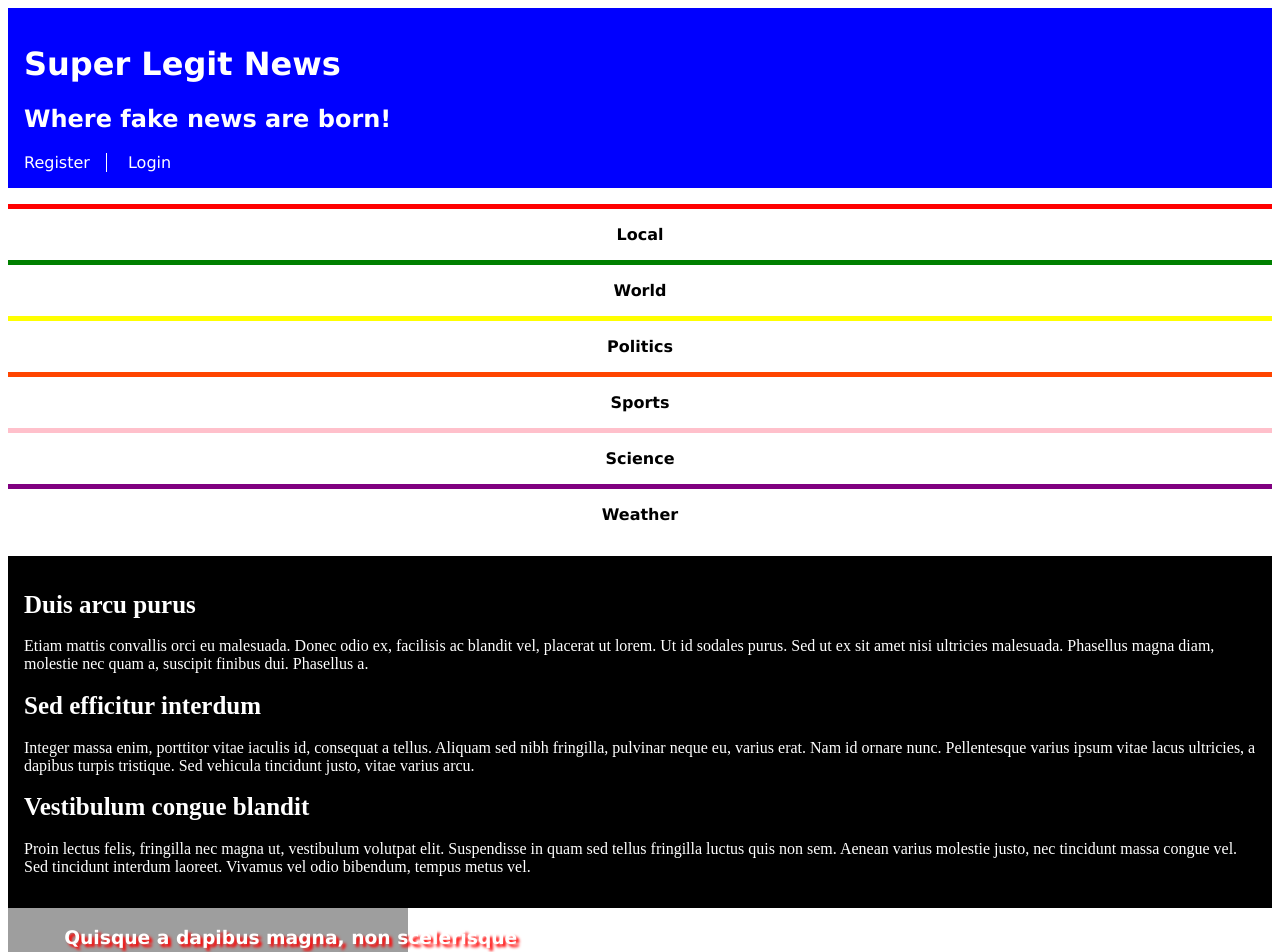
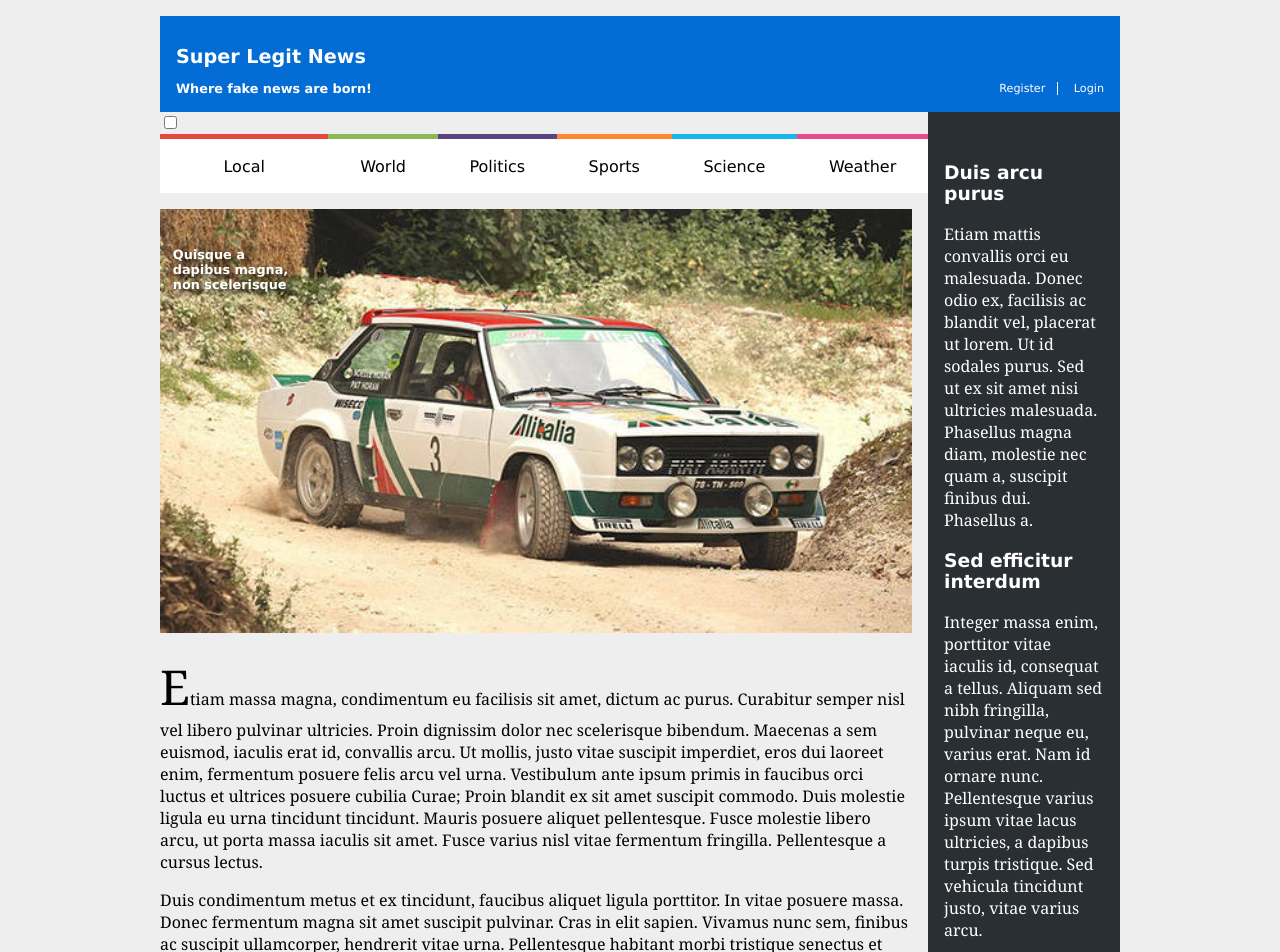
Before and after one commit to AfonsoQueiros13/SIBD, a PHP site: page /index.html in a window 1280 px wide. Shown: the top 952 px of the page. Run offline with PHP 8.4, Linux system fonts and the light colour scheme; grey boxes are pictures that could not be loaded.

Commit message:
Add Responsive CSS

```diff
--- a/Exercices_HMTL5/news/index.html
+++ b/Exercices_HMTL5/news/index.html
@@ -52,7 +52,7 @@
         <header>
           <h1><a href="item.html">Quisque a dapibus magna, non scelerisque</a></h1>
         </header>
-        <img src="/home/afonso13/Pictures/Screenshot from 2019-11-03 20-53-56.png" alt="Photo">
+        <img src="Fiat_131.jpg" alt="">
         <p>Etiam massa magna, condimentum eu facilisis sit amet, dictum ac purus. Curabitur semper nisl vel libero pulvinar ultricies. Proin dignissim dolor nec scelerisque bibendum. Maecenas a sem euismod, iaculis erat id, convallis arcu. Ut mollis, justo vitae suscipit imperdiet, eros dui laoreet enim, fermentum posuere felis arcu vel urna. Vestibulum ante ipsum primis in faucibus orci luctus et ultrices posuere cubilia Curae; Proin blandit ex sit amet suscipit commodo. Duis molestie ligula eu urna tincidunt tincidunt. Mauris posuere aliquet pellentesque. Fusce molestie libero arcu, ut porta massa iaculis sit amet. Fusce varius nisl vitae fermentum fringilla. Pellentesque a cursus lectus.</p>
           <p>Duis condimentum metus et ex tincidunt, faucibus aliquet ligula porttitor. In vitae posuere massa. Donec fermentum magna sit amet suscipit pulvinar. Cras in elit sapien. Vivamus nunc sem, finibus ac suscipit ullamcorper, hendrerit vitae urna. Pellentesque habitant morbi tristique senectus et netus et malesuada fames ac turpis egestas. Quisque eget tincidunt orci. Mauris congue ipsum non purus tristique, at venenatis elit pellentesque. Etiam congue euismod molestie. Mauris ex orci, lobortis a faucibus sed, sagittis eget neque.</p>
           <p>Mauris tincidunt orci congue turpis viverra pulvinar. Vestibulum ante ipsum primis in faucibus orci luctus et ultrices posuere cubilia Curae; Quisque rhoncus lorem eget.</p>
@@ -67,7 +67,7 @@
         <header>
           <h1><a href="item.html">Vivamus fermentum dui nisi, at posuere</a></h1>
         </header>
-        <img src="http://lorempixel.com/600/300/city/" alt="">
+        <img src="SportQuattro.jpg" alt="">
         <p>Donec magna sapien, feugiat vel commodo et, aliquam in purus. Duis posuere, orci eu mollis lobortis, eros augue aliquam augue, et posuere metus nisl semper quam. In tortor nulla, iaculis at varius a, pharetra et lectus. Pellentesque convallis nibh id justo pellentesque, at sollicitudin ex auctor. Nulla ornare rutrum est, ac faucibus turpis interdum et. Vivamus nisi metus, tempor in dapibus in, vestibulum eget diam. Nunc tristique ante eu diam porta, id consectetur ligula sagittis. Pellentesque eu leo vel felis eleifend luctus eget sit amet ligula. Ut semper ante tristique interdum imperdiet. Mauris et libero varius, sollicitudin turpis at, ullamcorper.</p>
         <p>Nullam et arcu non tellus congue ultrices id id enim. Donec malesuada, neque ut euismod ullamcorper, massa dui congue ante, quis scelerisque enim arcu vel turpis. Praesent ornare elementum finibus. Integer aliquam risus ac lorem mollis, sit amet dignissim dolor faucibus. Praesent non eros ut ligula rhoncus egestas. Duis ex nibh, maximus eget vulputate nec, sagittis in ex. Suspendisse potenti.</p>
         <p>Praesent pellentesque, nisi ut ultrices sagittis, mauris urna tincidunt nibh, eu faucibus ante nisi eu nisl. Quisque commodo est non sapien rhoncus, a fringilla tellus ultricies. Curabitur eget massa mauris. Sed semper ultrices ante, in cursus enim vehicula at. Praesent.</p>
@@ -82,7 +82,7 @@
         <header>
           <h1><a href="item.html">Donec placerat tempor ex sit amet</a></h1>
         </header>
-        <img src="http://lorempixel.com/600/300/nature/" alt="">
+        <img src="Peugeot205T16.jpg" alt="">
         <p>Nam aliquet leo vel scelerisque sagittis. Praesent hendrerit lectus et augue condimentum, vitae dapibus elit bibendum. Quisque id sapien nec nisl commodo vulputate. Cras vehicula semper lectus. Duis a purus in velit iaculis luctus id ac justo. Mauris a lectus eu dui aliquam pretium nec a massa. Suspendisse risus metus, laoreet quis velit eu, mollis auctor tellus. Maecenas vulputate, nulla a commodo porttitor, urna arcu viverra dolor, a eleifend lectus leo a justo.</p>
         <p>Morbi bibendum volutpat pellentesque. In bibendum est et orci semper rhoncus. Sed cursus vel orci sed malesuada. Fusce ac dictum ligula, quis hendrerit ipsum. Proin hendrerit a.</p>
         <p>Nulla commodo eu nulla ac facilisis. Donec ante lorem, tincidunt nec interdum vulputate, fringilla a urna. Lorem ipsum dolor sit amet, consectetur adipiscing elit. Nulla sapien erat, suscipit a nisl sed, molestie convallis eros. Curabitur egestas massa et metus dignissim, et vestibulum libero porttitor. Sed non metus pharetra, lobortis orci a, commodo diam. Praesent a sagittis massa, quis condimentum augue. Donec id est feugiat ipsum egestas vulputate vel in dolor. Pellentesque pretium placerat lorem, sed sodales diam molestie a. Donec dictum dui ut accumsan tempor. Nam vestibulum in erat et sagittis. Donec venenatis, ante vitae tristique tristique, nisi metus aliquet.</p>
@@ -97,7 +97,7 @@
         <header>
           <h1><a href="item.html">Lorem ipsum dolor sit amet, consectetur</a></h1>
         </header>
-        <img src="http://lorempixel.com/600/300/transport/" alt="">
+        <img src="Stratos.jpg" alt="">
         <p>Nulla facilisi. Proin et lectus dapibus, fermentum nisi a, varius nulla. Sed massa dolor, commodo at iaculis id, facilisis ut erat. Ut ac fringilla sem. Ut vel eros suscipit, convallis arcu porttitor, fringilla purus. Pellentesque eget sapien sem. Maecenas eget pharetra ipsum. Ut sollicitudin sem non feugiat pharetra.</p>
         <p>Aliquam justo nibh, lacinia suscipit odio nec, condimentum tincidunt urna. Lorem ipsum dolor sit amet, consectetur adipiscing elit. Donec lacus mi, blandit nec dolor in, ultrices condimentum elit. Quisque interdum, ante non pellentesque viverra, ipsum velit ultrices tortor, id rhoncus orci est at augue. In hac habitasse platea dictumst. Donec dolor nisi.</p>
         <p>
--- /dev/null
+++ b/Exercices_HMTL5/news/layout.css
@@ -0,0 +1,55 @@
+/*   CSS  :             FLEX MODEL               */
+
+/*MENU*/
+nav#menu > ul {
+    display: flex;
+    flex-direction: row;
+    justify-content: center;
+}
+
+nav#menu > ul > li {
+    flex-grow: 1;
+}
+
+nav#menu > ul > li:first-child { /*LOCAL li*/
+    flex-grow: 2;
+}
+
+/*GRID*/
+
+body {
+    display: grid;
+    width: 60em;
+    grid-template-columns: [content-start] 4fr [content-end-menu-start] 1fr [menu-end];
+    grid-template-rows: [header-start] auto [header-end-menu-start] auto [menu-end-news-start] 1fr [news-end-footer-start] [footer-end];
+
+    grid-template-areas: "header-area header-area" "menu aside" "news aside" "footer aside";
+}
+
+body > header {
+    grid-area: header-area;
+
+    display:grid;
+    grid-template-columns: [header-start]  4fr [header-end-signup-start] 1fr [signup-end];
+    grid-template-rows:  [header-start]  auto [header-end];
+    grid-template-areas: "h1 signup"  "h2 signup";
+}
+
+body > header > div#signup {
+    grid-area: signup;
+    justify-self: end;
+    align-self: end;
+}
+
+
+body > nav#menu {
+    grid-area: menu;
+}
+
+body > aside#related {
+    grid-area: aside;
+}
+
+body> footer {
+    grid-area: footer;
+}
--- a/Exercices_HMTL5/news/style.css
+++ b/Exercices_HMTL5/news/style.css
@@ -1,105 +1,178 @@
-nav#menu input#hamburger {
-    display: none;
+body {
+	color: black;
+	font-family: "Georgia", serif;
+	margin: 1rem auto 1rem auto;
+	background-color: #EEEEEE;
 }
 
-    /*  Header    */
+header {
+	background-color: #046DD5;
+	padding: 1em;
+	font-family: "Verdana", sans-serif;
+	margin-bottom:0px;
+}
 
-header {
-    font-family: Verdana, sans-serif ;
-    color: white ;
-    background-color: blue ;
-    padding: 1em 1em 1em 1em; /*top,righ,bottom,left*/
+header h1 {
+	font-size: 1.2em;
+}
+
+header h2 {
+	font-size: 0.8em;
+	margin-block-start: 0px;
+	margin-block-end: 0px;
 }
 
 header a {
-    color: white;
-    text-decoration: none;
+	color:white;
+	text-decoration: none;
 }
 
-div#signup > a[href= "register.html"] {
-    padding-right: 1em;
-    border-width: 0px 1px 0px 0px;
-    border-style: solid;
+header div#signup a {
+	font-size: 0.7em;
 }
 
-div#signup > a:nth-child(2) {
-    padding-left: 1em;
+header div#signup a:nth-child(1) {
+	border-width: 0px 1px 0px 0px;
+	border-style: solid;
+	padding-right: 1em;
 }
 
-
-    /*     MENU      */
-
-
-nav#menu a {
-    font-family: Verdana, sans-serif;
-    font-weight: bold;
-    text-decoration: none;
-    color: black;
+header div#signup a:nth-child(2) {
+	border-width: 0px 0px 0px 0px;
+	border-style: solid;
+	padding-left: 1em;
 }
 
-nav#menu ul{
-    list-style-type: none;
-    text-align: center;
-    padding-inline-start: 0px;
+nav#menu {
+	margin-top: 0px;
 }
 
-nav#menu ul > li{
-    padding-top: 1em;
-    padding-bottom: 1em;
-    border-width: 5px 0px 0px 0px;
-    border-style: solid;
+nav#menu ul
+{
+	text-align: center;
+	list-style-type: none;
+	padding-inline-start: 0px;
+	margin-top: 0px;
+	margin-bottom: 0px;
 }
 
-nav#menu ul > li:nth-child(1){
-    border-color: red;
+nav#menu ul li
+{
+	padding-top: 1em;
+	padding-bottom: 1em;
+	border-style: solid;
+	border-width: 5px 0px 0px 0px;
+	background-color: white;
 }
 
-nav#menu ul > li:nth-child(2){
-    border-color: green;
+nav#menu ul li:nth-child(1)
+{
+	border-color: #E1493E;
 }
 
-nav#menu ul > li:nth-child(3){
-    border-color: yellow;
+nav#menu ul li:nth-child(2)
+{
+	border-color: #8ABA56;
 }
 
-nav#menu ul > li:nth-child(4){
-    border-color: orangered;
+nav#menu ul li:nth-child(3)
+{
+	border-color: #5B4282;
 }
 
-nav#menu ul > li:nth-child(5){
-    border-color: pink;
+nav#menu ul li:nth-child(4)
+{
+	border-color: #FF8932;
 }
 
-nav#menu ul > li:nth-child(6){
-    border-color: purple;
+nav#menu ul li:nth-child(5)
+{
+	border-color: #19B6E9;
 }
 
+nav#menu ul li:nth-child(6)
+{
+	border-color: #E84C8B;
+}
+
+nav#menu ul li a {
+	text-decoration: none;
+	font-family: "Verdana", sans-serif;
+	color: black;
+	/* font-weight: bold; */
+}
 
 aside#related {
-    background-color: black;
-    padding: 1em 1em 1em 1em;
-
+	padding: 2em 1em 2em 1em;
+	background-color: #2A2F33;
+	color: white;
+	margin-bottom: 0px;
 }
 
-aside a {
-    color: white;
-    text-decoration: none;
-    font-weight: bold;
-    font-size: 25px;
-
-}
-aside p {
-    color: white;
+aside#related h1 {
+	font-family: "Verdana", sans-serif;
 }
 
-
-section#news header {
-    padding: 0px 0px 0px 0px;
+aside#related a
+{
+	color: white;
+	text-decoration: none;
 }
 
-section#news h1 {
-    position:absolute;
-    z-index:1;
-    text-shadow: 3px 3px 3px red;
-    padding-left: 3em;
+section#news {
+	margin-top: 0em;
+	padding-right: 1em;
 }
+
+section#news > article {
+	position: relative;
+	margin-top: 1em;
+}
+
+section#news > article > img {
+	width: 100%;
+}
+
+section#news > article > header {
+	padding: 0px;
+	background-color: white;
+}
+
+section#news > article > header > h1 {
+	position: absolute;
+	left: 1em;
+	top: 2em;
+	width: 10em;
+	font-size: 0.8em;
+	text-shadow: 4px 4px 6px #000;
+}
+
+section#news > article > p:nth-of-type(1)::first-letter {
+	font-size: 3em;
+}
+
+section#news > article > footer {
+	background-color: #E1493E;
+	font-family: "Verdana", sans-serif;
+	padding: 1em;
+	color: white;
+}
+
+section#news > article > footer a {
+	color: white;
+}
+
+section#news > article > footer span:first-child::before {
+	content: "By ";
+}
+
+section#news > article > footer > a:last-child::after {
+	content: " comments";
+}
+
+body > footer {
+	background-color: #2A2F33;
+	color: white;
+	padding: 0.5em;
+	margin-top: 1em;
+}
```
Also changed, not shown: Exercices_HMTL5/news/responsive.css (added, +72 -0 lines), Exercices_HMTL5/news/Fiat_131.jpg (added), Exercices_HMTL5/news/Peugeot205T16.jpg (added), Exercices_HMTL5/news/SportQuattro.jpg (added), Exercices_HMTL5/news/Stratos.jpg (added), 1 other file.
